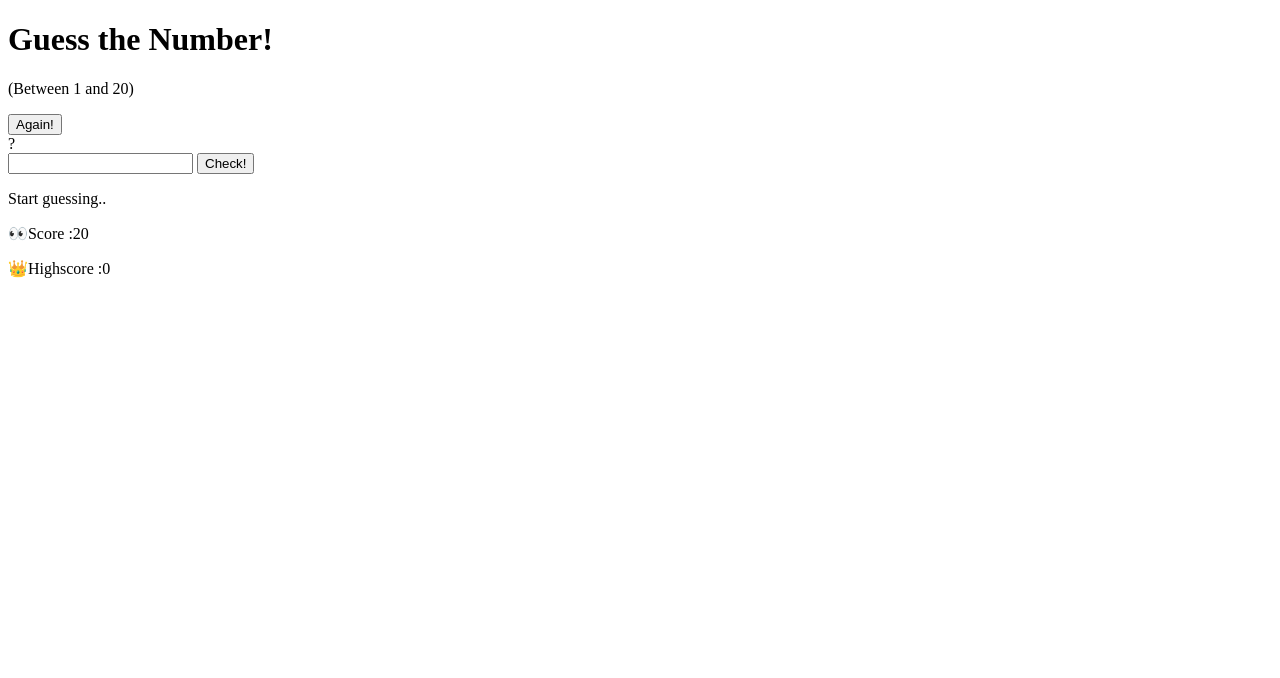
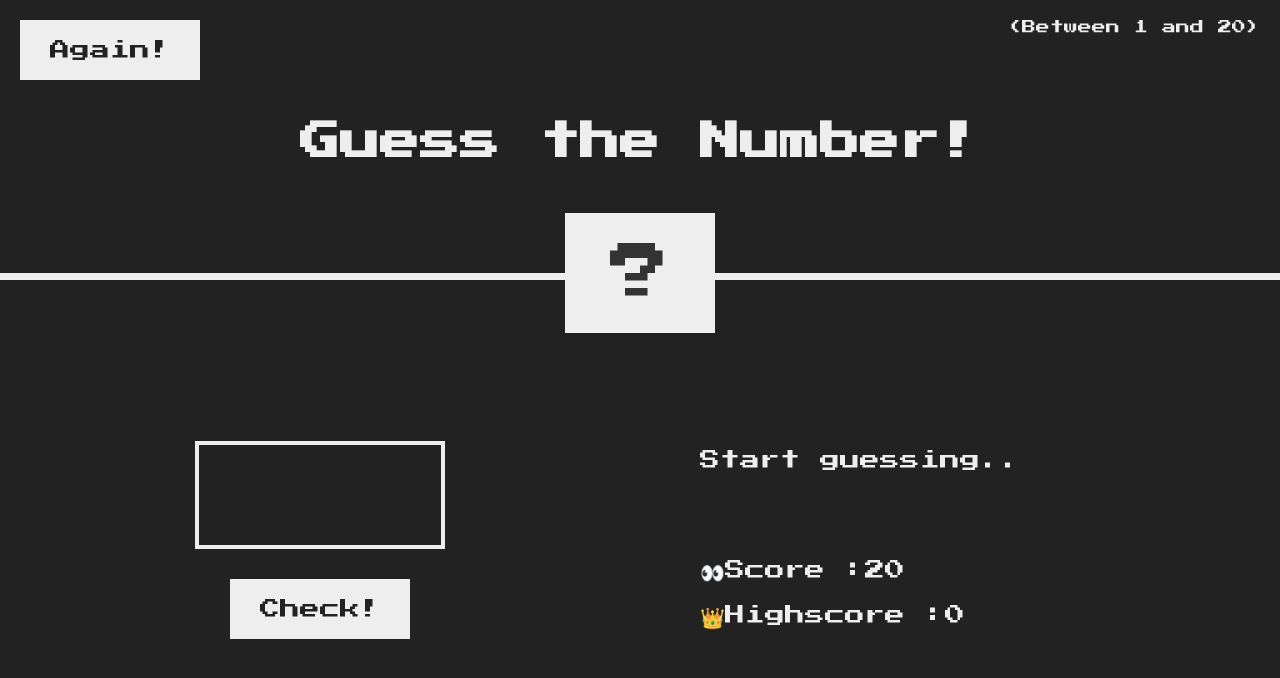
Before and after one commit to carbonxx/Guess-the-Number, a plain HTML site: page index.html in a window 1280 px wide. Drawn offline with Linux system fonts and the light colour scheme.

Commit message:
made it buetiful >_<

```diff
--- a/script.js
+++ b/script.js
@@ -1,5 +1,2 @@
 "use strict";
-document.querySelector(".check").addEventListener("click", function () {
-  const guess = Number(document.querySelector(".guess").value);
-  console.log(typeof guess);
-});
+const number = Math.random;
--- a/style.css
+++ b/style.css
@@ -1 +1,119 @@
 @import url("https://fonts.googleapis.com/css?family=Press+Start+2P&display=swap");
+
+* {
+  margin: 0;
+  padding: 0;
+  box-sizing: inherit;
+}
+
+html {
+  font-size: 62.5%;
+  box-sizing: border-box;
+}
+
+body {
+  font-family: "Press Start 2P", sans-serif;
+  color: #eee;
+  background-color: #222;
+  /* background-color: #60b347; */
+}
+
+/* LAYOUT */
+header {
+  position: relative;
+  height: 35vh;
+  border-bottom: 7px solid #eee;
+}
+
+main {
+  height: 65vh;
+  color: #eee;
+  display: flex;
+  align-items: center;
+  justify-content: space-around;
+}
+
+.left {
+  width: 52rem;
+  display: flex;
+  flex-direction: column;
+  align-items: center;
+}
+
+.right {
+  width: 52rem;
+  font-size: 2rem;
+}
+
+/* ELEMENTS STYLE */
+h1 {
+  font-size: 4rem;
+  text-align: center;
+  position: absolute;
+  width: 100%;
+  top: 52%;
+  left: 50%;
+  transform: translate(-50%, -50%);
+}
+
+.number {
+  background: #eee;
+  color: #333;
+  font-size: 6rem;
+  width: 15rem;
+  padding: 3rem 0rem;
+  text-align: center;
+  position: absolute;
+  bottom: 0;
+  left: 50%;
+  transform: translate(-50%, 50%);
+}
+
+.between {
+  font-size: 1.4rem;
+  position: absolute;
+  top: 2rem;
+  right: 2rem;
+}
+
+.again {
+  position: absolute;
+  top: 2rem;
+  left: 2rem;
+}
+
+.guess {
+  background: none;
+  border: 4px solid #eee;
+  font-family: inherit;
+  color: inherit;
+  font-size: 5rem;
+  padding: 2.5rem;
+  width: 25rem;
+  text-align: center;
+  display: block;
+  margin-bottom: 3rem;
+}
+
+.btn {
+  border: none;
+  background-color: #eee;
+  color: #222;
+  font-size: 2rem;
+  font-family: inherit;
+  padding: 2rem 3rem;
+  cursor: pointer;
+}
+
+.btn:hover {
+  background-color: #ccc;
+}
+
+.message {
+  margin-bottom: 8rem;
+  height: 3rem;
+}
+
+.label-score {
+  margin-bottom: 2rem;
+}
```
